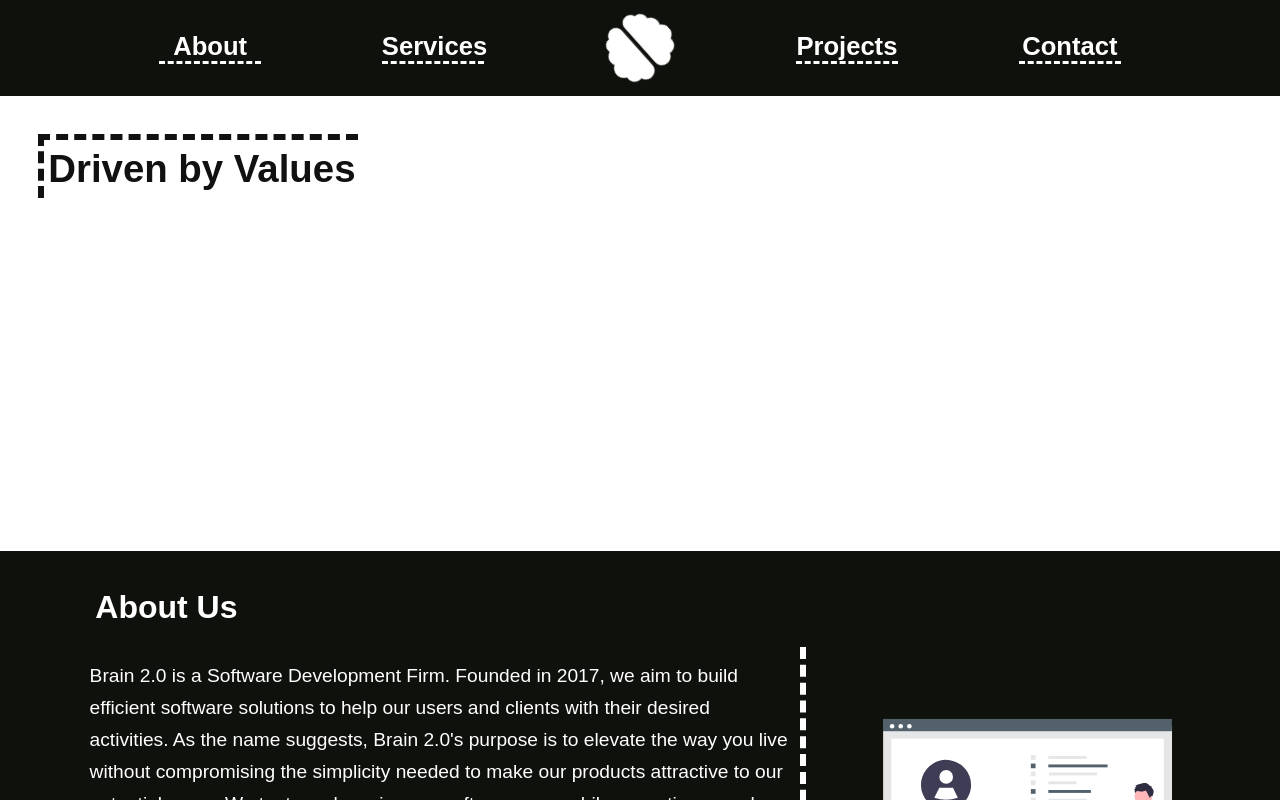
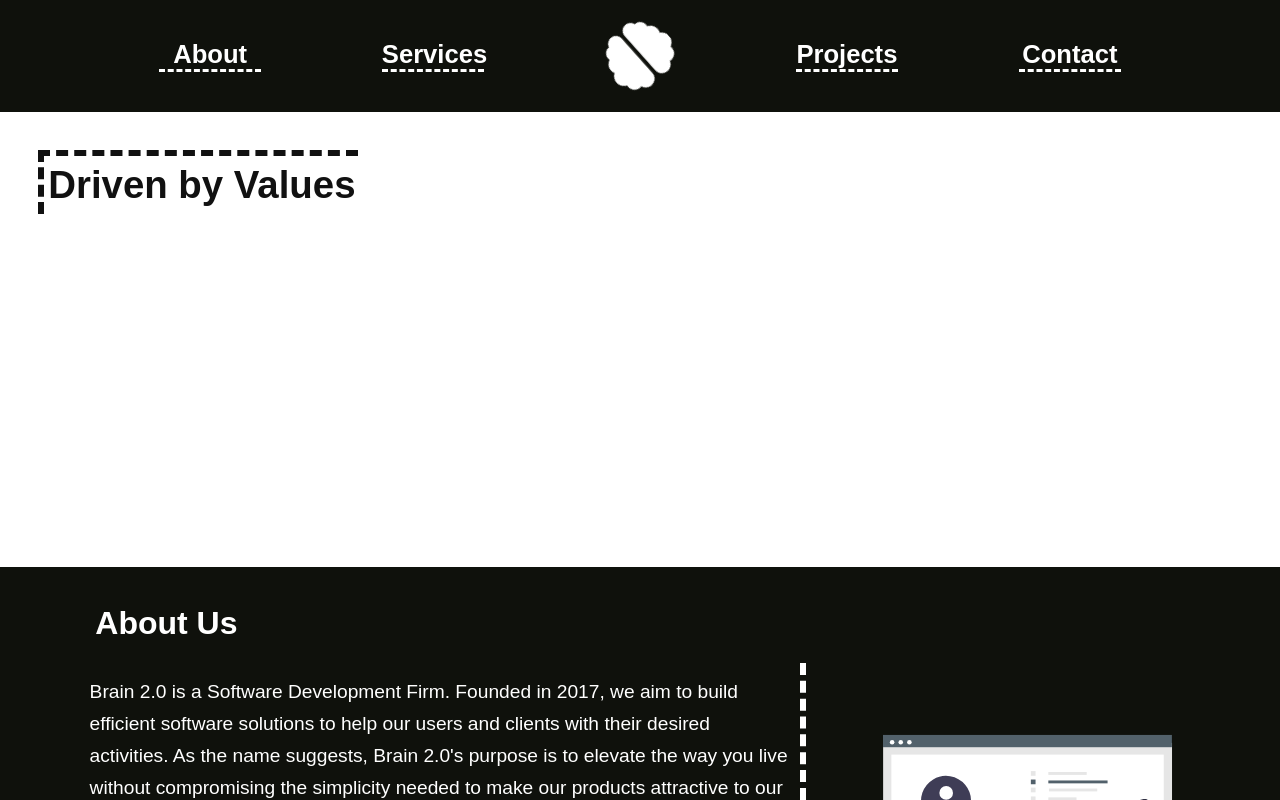
Before and after one commit to karimfawaz/brainTwoPoint0-website, a Next.js app: page / in a window 1280 px wide. Shown: the top 800 px of the page. Built offline with nearby package versions, Linux system fonts and the light colour scheme; a web font is replaced by a local one.

Commit message:
Updated Nav Responsiveness

```diff
--- a/styles/Nav.module.css
+++ b/styles/Nav.module.css
@@ -3,7 +3,6 @@
      display: flex;
      justify-content: space-evenly;
      align-items: center;
-     height: 7.5vw;
      min-height: 5rem;
      max-height: 7rem;
      padding: 3vw;
```
